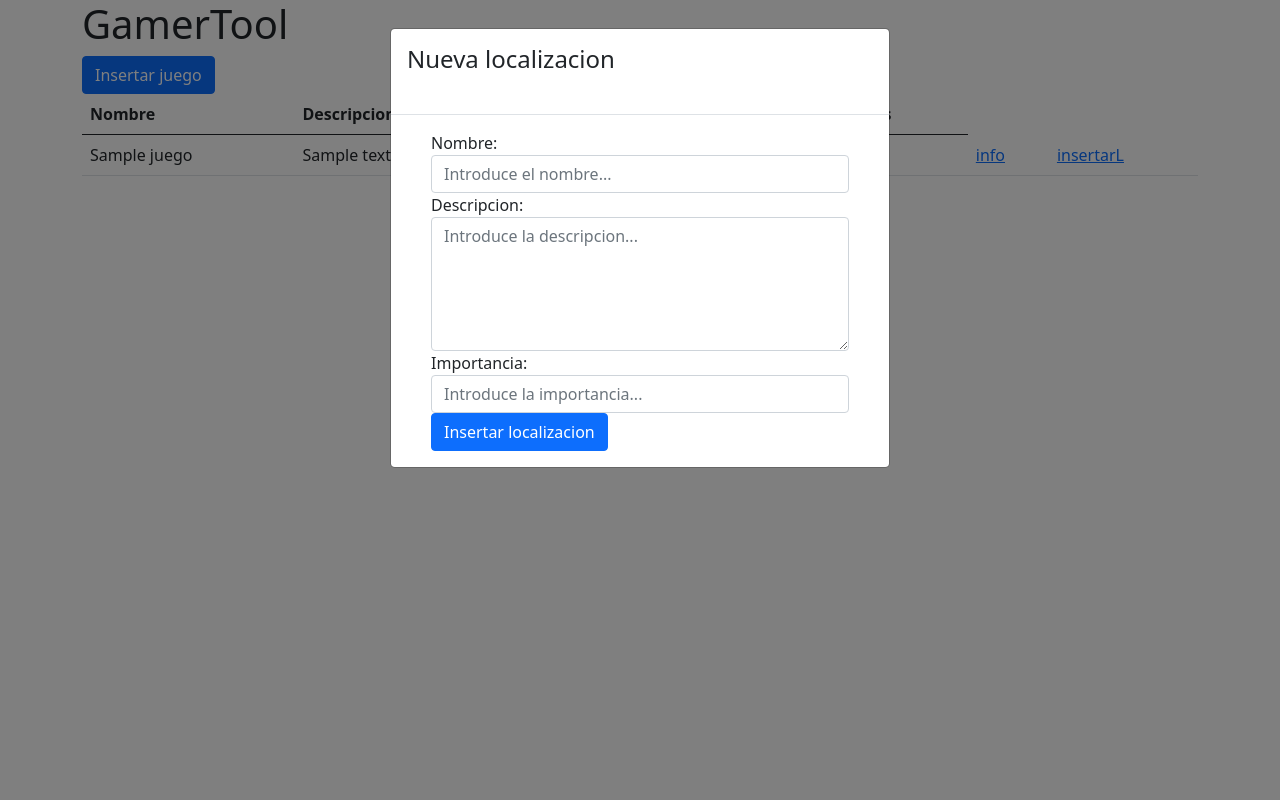
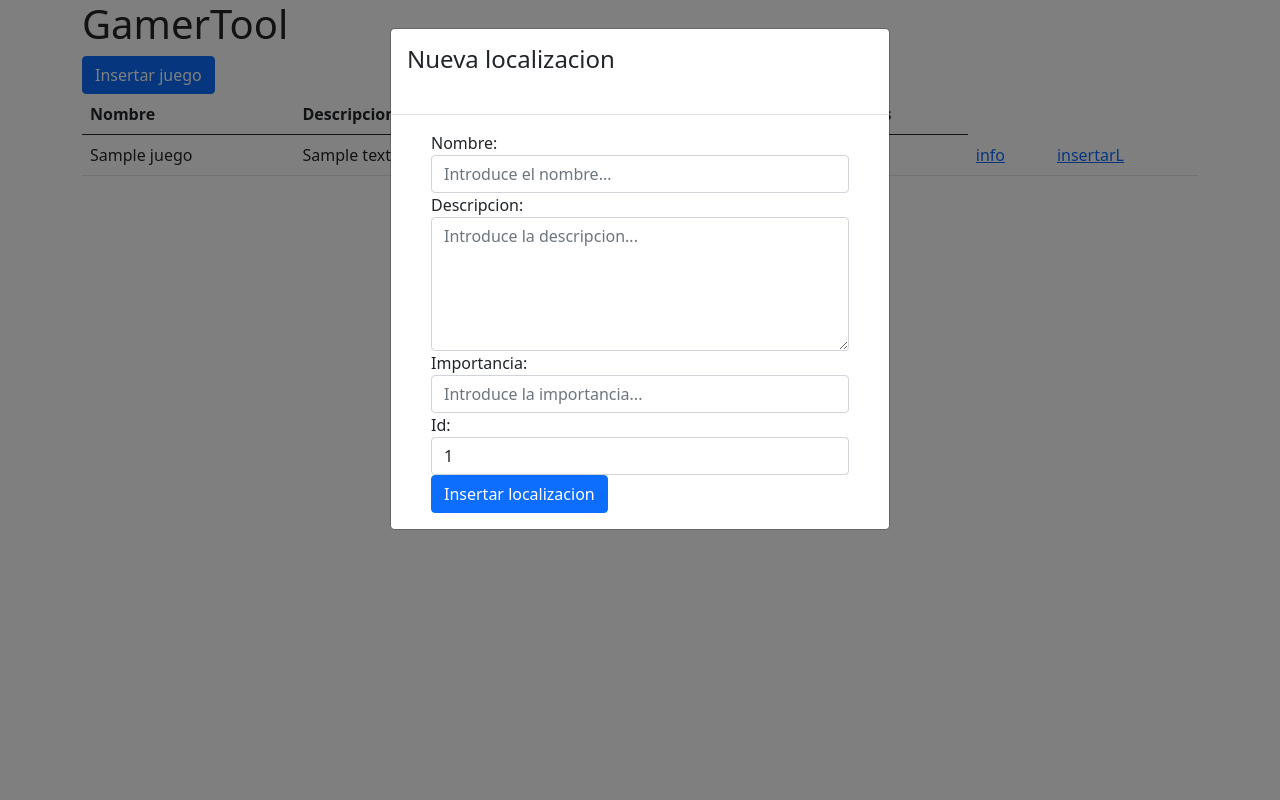
Before and after one commit to zzllalexllzz/ProyectoScrum, a PHP site: page /index.php in a window 1280 px wide, after a click on "insertarL". Run offline with PHP 8.4, Linux system fonts and the light colour scheme; tables that the repository leaves empty or names only in its code hold one stand-in row (values such as "Sample post").

Commit message:
primera vez5

```diff
--- a/controlador.php
+++ b/controlador.php
@@ -29,7 +29,7 @@ if (isset($_GET['insertarLocalizacion'])) {
     $nombre = filtrado($_GET['nombre']);
     $descripcion = filtrado($_GET['descripcion']);
     $importancia = filtrado($_GET['importancia']);
-    $idJuego = 1;
+    $idJuego = filtrado($_GET['idjuego']);
 
     insertarLocalizacion($nombre, $descripcion, $importancia, $idJuego);
     //header("Location: index.php");
--- a/lib.php
+++ b/lib.php
@@ -105,6 +105,11 @@ function pintarModal($idJuego){
                             <input type='text' name='importancia' class='form-control form-control-user'
                                 id='' placeholder='Introduce la importancia...'>
                         </div>
+                        <div class='form-group'>
+                            <label for='idjuego'>Id:</label>
+                            <input type='number' name='idjuego' class='form-control form-control-user'
+                                id='' value='".$idJuego."'>
+                        </div>
                         <button type='submit' name='insertarLocalizacion' form='formInsertarLocalizacion' formaction='controlador.php' formmethod='get' class='btn btn-primary btn-user btn-block'>
                             Insertar localizacion
                         </button>
```
